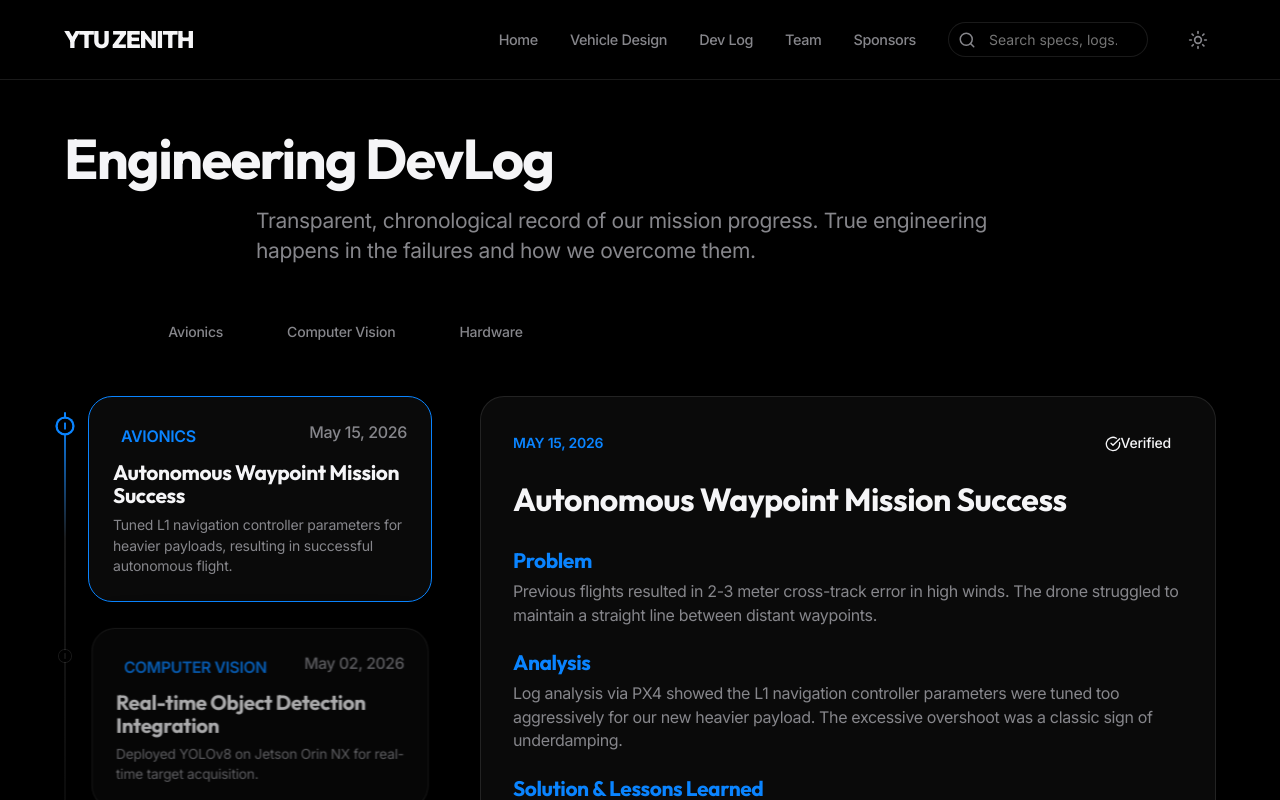
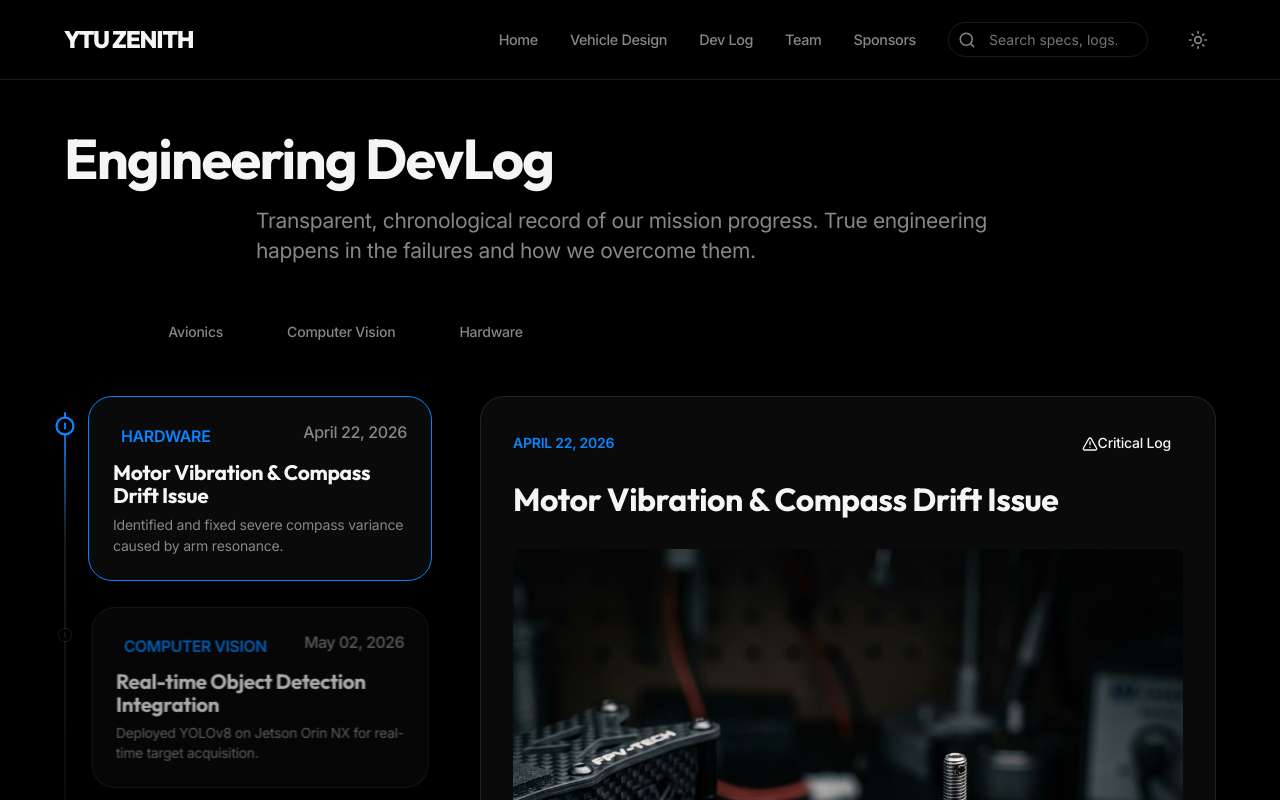
Before and after one commit to ayberkarslan/ZenithWeb, a React (Vite) app: page /dev-log in a window 1280 px wide. Shown: the top 800 px of the page. Built offline with nearby package versions, Linux system fonts and the light colour scheme; no server answers.

Commit message:
refactor DevLog to dynamically load posts from blog directory

```diff
--- a/src/pages/DevLog.tsx
+++ b/src/pages/DevLog.tsx
@@ -14,38 +14,11 @@ interface LogEntry {
   image: string | null
 }
 
-const devLogs: LogEntry[] = [
-  {
-    id: 1,
-    tag: "Avionics",
-    date: "May 15, 2026",
-    title: "Autonomous Waypoint Mission Success",
-    shortDesc: "Tuned L1 navigation controller parameters for heavier payloads, resulting in successful autonomous flight.",
-    content: "### Problem\nPrevious flights resulted in 2-3 meter cross-track error in high winds. The drone struggled to maintain a straight line between distant waypoints.\n\n### Analysis\nLog analysis via PX4 showed the L1 navigation controller parameters were tuned too aggressively for our new heavier payload. The excessive overshoot was a classic sign of underdamping.\n\n### Solution & Lessons Learned\nReduced nav_l1_period to 12.0s and increased nav_l1_damping to 0.85. The vehicle now smoothly tracks lines even with 15-knot gusts. We learned that payload mass drastically changes aerodynamic damping requirements.",
-    status: "success",
-    image: null
-  },
-  {
-    id: 2,
-    tag: "Computer Vision",
-    date: "May 02, 2026",
-    title: "Real-time Object Detection Integration",
-    shortDesc: "Deployed YOLOv8 on Jetson Orin NX for real-time target acquisition.",
-    content: "### The Challenge\nThe SUAS mission requires us to detect and classify alphanumeric targets on the ground from 100+ feet in the air, in real time.\n\n### Implementation\nWe integrated a custom-trained YOLOv8 model running on an onboard NVIDIA Jetson Orin NX. The telemetry overlay is fused directly with the camera feed to geolocate the targets.\n\n### Results\nInference time is down to 12ms. Accuracy is hovering around 94% on test datasets. We're very confident in this pipeline.",
-    status: "success",
-    image: "/log-cv.jpg"
-  },
-  {
-    id: 3,
-    tag: "Hardware",
-    date: "April 22, 2026",
-    title: "Motor Vibration & Compass Drift Issue",
-    shortDesc: "Identified and fixed severe compass variance caused by arm resonance.",
-    content: "### Problem\nDuring hover tests, EKF2 reported severe compass variance. The drone entered failsafe mode and initiated an emergency landing.\n\n### Analysis\nFFT data from the blackbox indicated excessive vibrations at 80Hz reaching the flight controller. The 3K carbon fiber arms were resonating exactly at the hover RPM.\n\n### Solution\nWe redesigned the motor mounts to include TPU isolation dampers, decoupling the high-frequency vibrations from the frame. We also moved the GPS/Compass module to a 15cm mast to reduce electromagnetic interference from the high-current ESC wires.",
-    status: "failure",
-    image: "/log-motor.jpg"
-  }
-]
+const modules = import.meta.glob('./blog/*.ts', { eager: true })
+const devLogs: LogEntry[] = Object.values(modules)
+  .map((mod: any) => mod.log as LogEntry)
+  .filter(Boolean)
+  .sort((a, b) => b.id - a.id) // Sort by newest (highest id) first
 
 const ALL_TAGS = ["All", "Avionics", "Computer Vision", "Hardware"]
 
```
